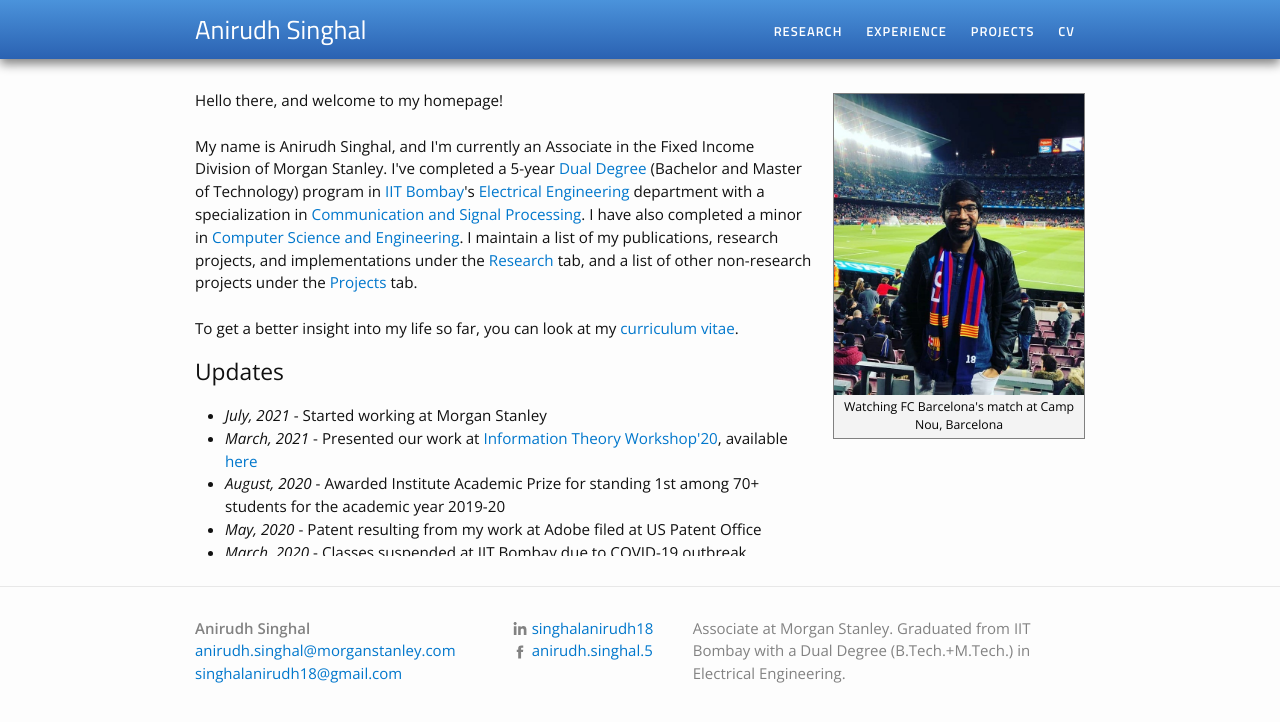
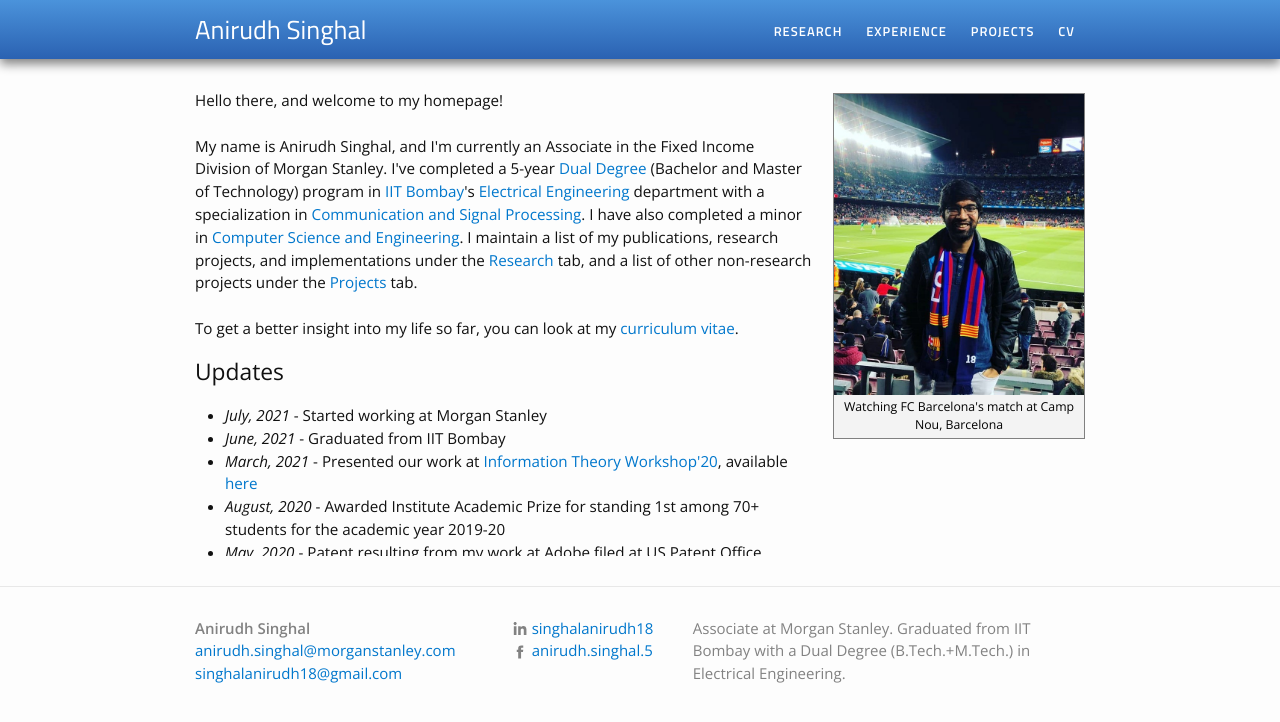
Before and after one commit to singhalanirudh18/singhalanirudh18.github.io, a Jekyll site: the page built from index.html, in a window 1280 px wide. Shown: the top 722 px of the page. Built offline with Jekyll 4.4.1, drawn with Linux system fonts in a browser that asks for light colours.

Commit message:
iitb graduation added

```diff
--- a/index.html
+++ b/index.html
@@ -17,6 +17,7 @@ To get a better insight into my life so far, you can look at my <a href="/cv">cu
 <div class="updates" style="height: 10em; overflow-y: scroll;">
 <ul>
 <li><i>July, 2021</i> - Started working at Morgan Stanley</li>
+<li><i>June, 2021</i> - Graduated from IIT Bombay</li>
 <li><i>March, 2021</i> - Presented our work at <a href="http://itw2020.it/welcome.html">Information Theory Workshop'20</a>, available <a href="https://arxiv.org/abs/2010.13491">here</a></li>
 <li><i>August, 2020</i> - Awarded Institute Academic Prize for standing 1st among 70+ students for the academic year 2019-20</a></li>
 <li><i>May, 2020</i> - Patent resulting from my work at Adobe filed at US Patent Office</a></li>
```
